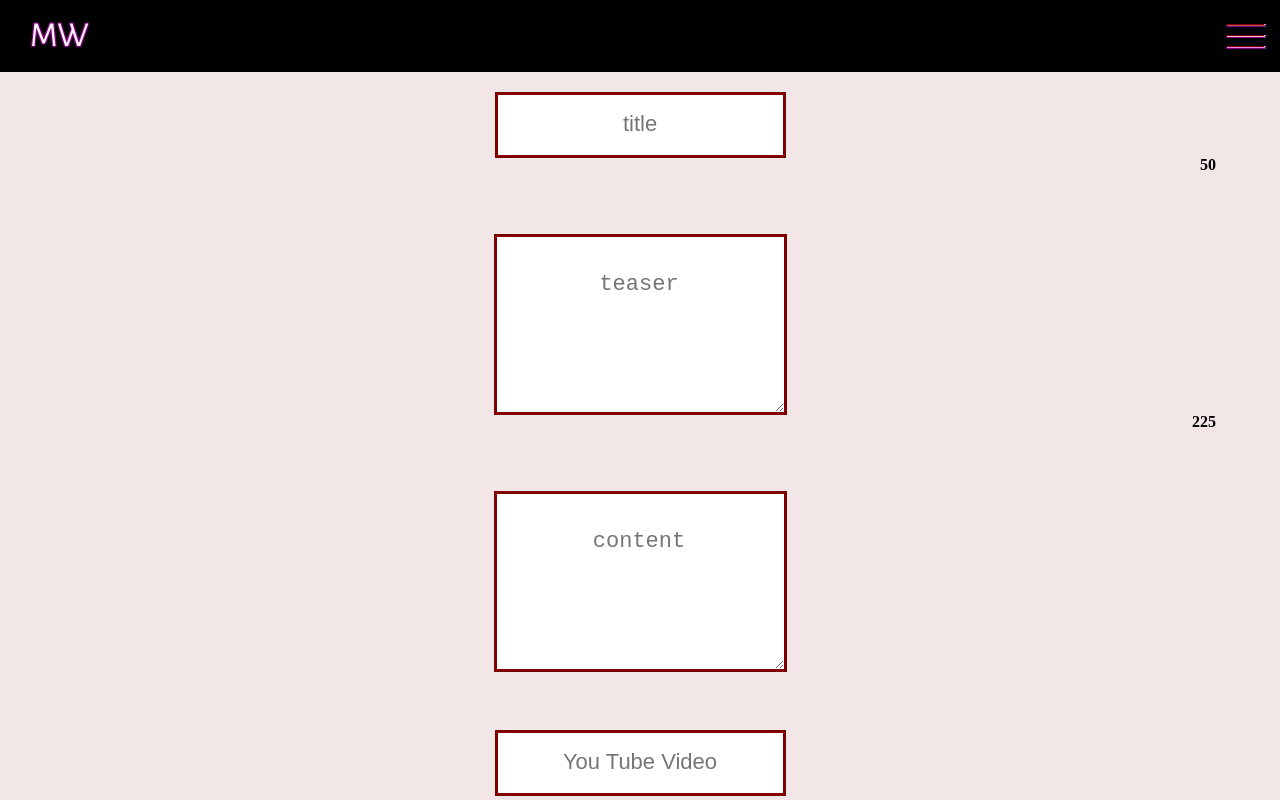
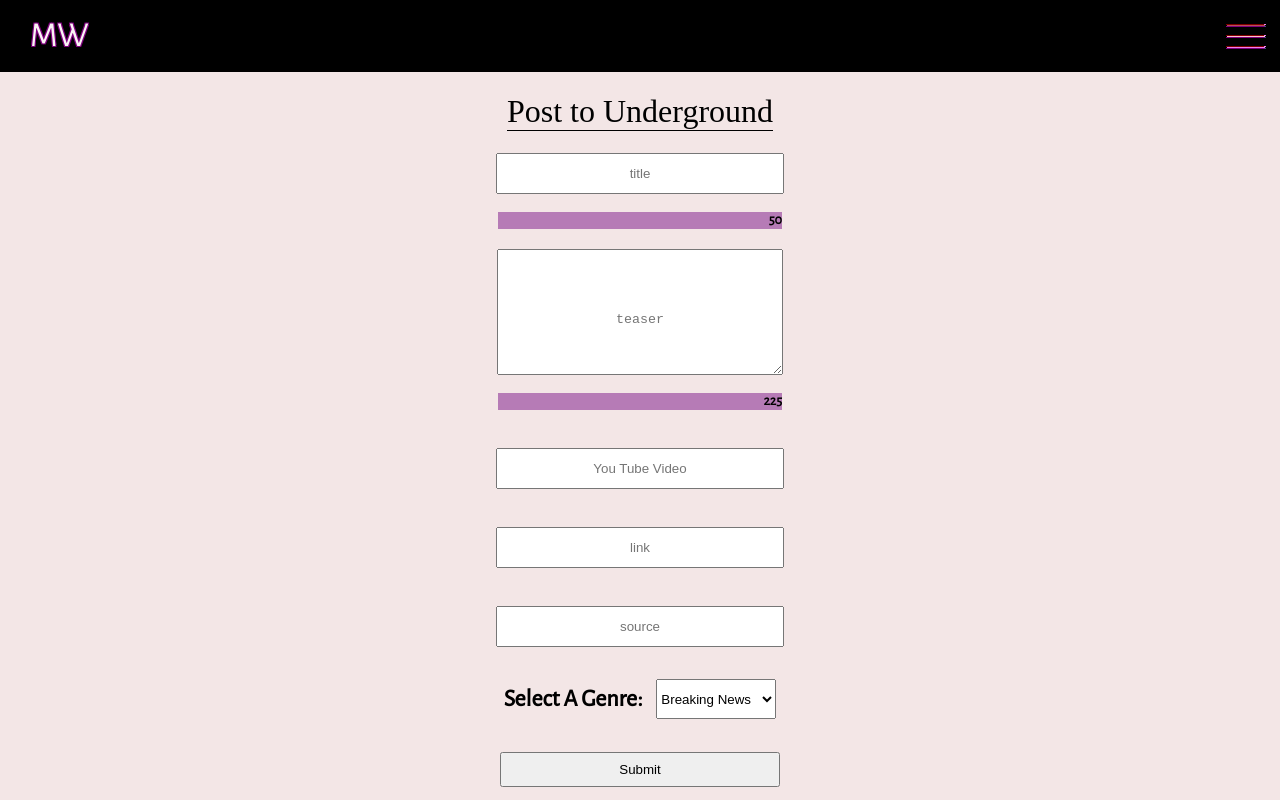
Before and after one commit to mariannas-web/front-end, a React (Create React App) app in the folder client/: page /postNews in a window 1280 px wide. Shown: the top 800 px of the page. Built offline with nearby package versions, Linux system fonts and the light colour scheme; no server answers; sample sign-in values are in the browser's storage; a web font is replaced by a local one.

Commit message:
fixed admin form, set underground cards up for link preview, adjusted titles in sidebar to reflect current genre

```diff
--- a/client/src/components/landing/landingCards.js
+++ b/client/src/components/landing/landingCards.js
@@ -37,7 +37,7 @@ export default class LandingCards extends React.Component{
         return(
             <div className='desktop-landing-container'>
                 <div className='desktop-sidebar'>
-                    <h2>Feed</h2>
+                    <h2>Currents Feed</h2>
                     {this.state.currentsFeed.map((data, index) => {
                         for(let i = 0; i < 20; i++){
                             if(data.category[i]){
@@ -47,7 +47,6 @@ export default class LandingCards extends React.Component{
                     })}
                 </div>
                 <div className='newsCards'>
-                    <h1 className='currents-banner-top'>Currents</h1>
                     {this.state.currentsFeed.map(card => {
                         for(let i = 0; i < 15; i++){
                             if(card.category[i]){
--- a/client/src/components/politicalFeed/politicalFeed.js
+++ b/client/src/components/politicalFeed/politicalFeed.js
@@ -38,7 +38,7 @@ export default class PoliticalFeed extends React.Component{
         return(
             <div className='desktop-landing-container'>
                 <div className='desktop-sidebar'>
-                    <h2>Feed</h2>
+                    <h2>Political Feed</h2>
                     {this.state.politicalFeed.map((data, index) => {
                         for(let i = 0; i < 20; i++){
                             if(data.category[i]){
--- a/client/src/components/postNews/postNews.js
+++ b/client/src/components/postNews/postNews.js
@@ -17,20 +17,6 @@ export default class PostNews extends React.Component{
         }
     }
 
-    componentDidMount(){
-        window.addEventListener('load', function() {
-            document.querySelector('input[type="file"]').addEventListener('change', function() {
-                if (this.files && this.files[0]) {
-                    let img = document.querySelector('img');  // $('img')[0]
-                    img.src = URL.createObjectURL(this.files[0]); // set src to blob url
-                    img.onload = imageIsLoaded;
-                }
-            })
-        })
-        function imageIsLoaded() {
-            alert(this.src);
-        }
-    }
 
     wordCount(str, max) {
         let lng = str.length;
@@ -85,7 +71,7 @@ export default class PostNews extends React.Component{
                     postedBy: '',
                     genre: ''
                 })
-                this.props.history.push('/')
+                this.props.history.push('/undergroundFeed')
             })
             .catch(error => {
                 console.log("There was an error posting your information", error)
@@ -94,9 +80,10 @@ export default class PostNews extends React.Component{
 
 
     render(){
-        console.log(this.state.image)
+        console.log(this.state.genre)
         return(
-            <div className='postNews-container'>
+            <div className='myWeb-form-container input-container'>
+                <h1 className='post-underground-header'>Post to Underground</h1>
                 <form onSubmit={this.submitHandler}>
                     <input name='title'
                            maxLength = '50'
@@ -116,17 +103,12 @@ export default class PostNews extends React.Component{
                               onChange={this.changeHandler}
                               type='text'
                               id='teaser'
+                              className='post-underground-textarea'
                     />
                     <br/>
                     <div className='counter'>
                         {this.wordCount(this.state.teaser, 225)}
                     </div>
-                    <textarea name='content'
-                            value={this.state.content}
-                            placeholder='content'
-                            onChange={this.changeHandler}
-                            type='text'
-                    />
                     <br/>
                     <input name='youTubeVideo'
                            value={this.state.youTubeVideo}
@@ -134,13 +116,12 @@ export default class PostNews extends React.Component{
                            onChange={this.changeHandler}
                            type='text'
                     />
-                    <img id="myImg" src="#" alt="your image" style={{height: '200px', width:'200px'}}/>
                     <br/>
-                    <input name='image'
-                           value={this.state.image}
-                           placeholder='image'
+                    <input name='link'
+                           value={this.state.link}
+                           placeholder='link'
                            onChange={this.changeHandler}
-                           type='file'
+                           type='text'
                     />
                     <br/>
                     <input name='source'
@@ -150,12 +131,28 @@ export default class PostNews extends React.Component{
                            type='text'
                     />
                     <br/>
-                    <input name='genre'
-                           value={this.state.genre}
-                           placeholder='genre'
-                           onChange={this.changeHandler}
-                           type='text'
-                    />
+                    <div className='select-container'>
+                        <h2>Select A Genre: </h2>
+                        <select name='genre'
+                                value={this.state.genre}
+                                placeholder='genre'
+                                onChange={this.changeHandler}
+                                type='text'>
+                            <option value="breaking news">Breaking News</option>
+                            <option value="politics">Politics</option>
+                            <option value="world">World</option>
+                            <option value="science">Science</option>
+                            <option value="technology">Technology</option>
+                            <option value="underground">Underground</option>
+                            <option value="strange/weird">Strange/Weird</option>
+                            <option value="business">Business</option>
+                            <option value="war">War</option>
+                            <option value="weather">Weather</option>
+                            <option value="editorial">Editorial</option>
+                            <option value="music">Music</option>
+                            <option value="entertainment">Entertainment</option>
+                        </select>
+                    </div>
                     <br/>
                     <button type='submit'>Submit</button>
                 </form>
--- a/client/src/components/scienceFeed/scienceFeedCards.js
+++ b/client/src/components/scienceFeed/scienceFeedCards.js
@@ -38,7 +38,7 @@ export default class ScienceFeedCards extends React.Component{
         return(
             <div className='desktop-landing-container'>
                 <div className='desktop-sidebar'>
-                    <h2>Feed</h2>
+                    <h2>Science Feed</h2>
                     {this.state.scienceFeed.map((data, index) => {
                         for(let i = 0; i < 20; i++){
                             if(data.category[i]){
--- a/client/src/components/styles/postNews/postNews.css
+++ b/client/src/components/styles/postNews/postNews.css
@@ -7,13 +7,16 @@
     align-items: center;
 }
 
-.postNews-container input{
-    margin-top: 20px;
-    padding: 10px 0px;
-    width: 95%;
-    border: 3px solid maroon;
-    font-size: 18px;
-    padding-left: 5px;
+.input-container input{
+    max-width: 280px;
+    width: 87%;
+    height: 35px;
+    margin-bottom: 20px;
+    text-align: center;
+}
+
+.input-container input:last-of-type{
+    margin-bottom: 0px;
 }
 
 .postNews-container input::placeholder{
@@ -30,38 +33,49 @@
     font-size: 22px;
 }
 
-.postNews-container textarea{
-    width: 95%;
-    margin-top: 20px;
-    font-size: 16px;
-    border: 3px solid maroon;
-    padding-top: 5px;
-    padding-left: 5px;
-    padding-bottom: 50px;
+.post-underground-textarea{
+    max-width: 280px;
+    width: 86%;
+    height: 120px;
+    margin-bottom: 20px;
 }
 
-.postNews-container .button{
-    background-color: rgba(94, 0, 94, 0.842);
-    border: 2px solid white;
-    font-size: 32px;
-    padding: 10px;
-    border-radius: 10px;
+.counter{
+    max-width: 284px;
+    width: 88%;
     display: flex;
-    letter-spacing: 2px;
-    color: white;
-    text-shadow:
-    -1px -1px 0 maroon,
-    1px -1px 0 maroon,
-    -1px 1px 0 maroon,
-    1px 1px 0 maroon;
+    justify-content: flex-end;
+    transform: translateY(-20px);
+    font-size: 14px;
+    background: rgb(182, 123, 182);
+    font-weight: 700;
+    font-family: 'Alegreya Sans', 'serif';
+}
+
+  .post-underground-header{
+    border-bottom: 1px solid black;
+    display: inline-block;
+    font-weight: 500;
+}
+
+.select-container{
+    display: flex;
+    flex-wrap: wrap;
+    justify-content: space-evenly;
+    width: 100%;
     align-items: center;
-    justify-content: center;
-    margin-bottom: 25px;
-  }
+    font-family: 'Alegreya Sans', 'serif';
+    max-width: 300px;
+}
 
-  .counter{
-      width: 90%;
-      display: flex;
-      justify-content: flex-end;
-      transform: translateY(-40px);
-  }
+.select-container select{
+    height: 40px;
+    min-width: 120px;
+}
+
+.input-container button{
+    max-width: 280px;
+    width: 88%;
+    padding: 8px;
+    margin-bottom: 20px;
+}
--- a/client/src/components/undergroundFeed/feedCard.js
+++ b/client/src/components/undergroundFeed/feedCard.js
@@ -14,6 +14,11 @@ export default class UndergroundFeedCard extends React.Component{
         }
     }
 
+    componentDidMount(){
+        this.getPreview(this.props.feed.link)
+
+    }
+
     getPreview = (link) => {
         axiosWithAuth().get(`http://api.linkpreview.net/?key=${process.env.REACT_APP_LINK_PREVIEW}=${link}`)
             .then(response => {
@@ -26,9 +31,20 @@ export default class UndergroundFeedCard extends React.Component{
             })
     }
 
+    deleteHandler = (id) => {
+        axiosWithAuth().delete(`${process.env.REACT_APP_POST_API_KEY}/${id}`)
+            .then(() => {
+                return this.props.renderFeed()
+            })
+            .catch(error => {
+                console.log("there was an error deleting the post", error)
+            }
+        )
+    }
+
 
     render(){
-        console.log(this.props.feed.image)
+        console.log(this.props.feed.genre)
         return(
             <div className='web-card-container'>
                 <div>
--- a/client/src/components/undergroundFeed/feedCards.js
+++ b/client/src/components/undergroundFeed/feedCards.js
@@ -33,7 +33,6 @@ export default class UndergroundFeedCards extends React.Component{
 
     render(){
         if(this.state.feed.length === 0){return <div className='loading-political'>loading your underground feed...</div> }
-
         return(
             <div className='desktop-container'>
                 <div className='myWeb-sidebar'>
@@ -50,7 +49,7 @@ export default class UndergroundFeedCards extends React.Component{
                     <div className='underground-card-container'>
                         <h1 className='currents-banner-myWeb-top'>Underground Feed</h1>
                             {this.state.feed.map(item => {
-                                return <UndergroundFeedCard feed={item} />
+                                return <UndergroundFeedCard feed={item} renderFeed={this.renderFeed} />
                             })}
                         <h1 className='currents-banner-myWeb'>Underground Feed</h1>
                     </div>
```
